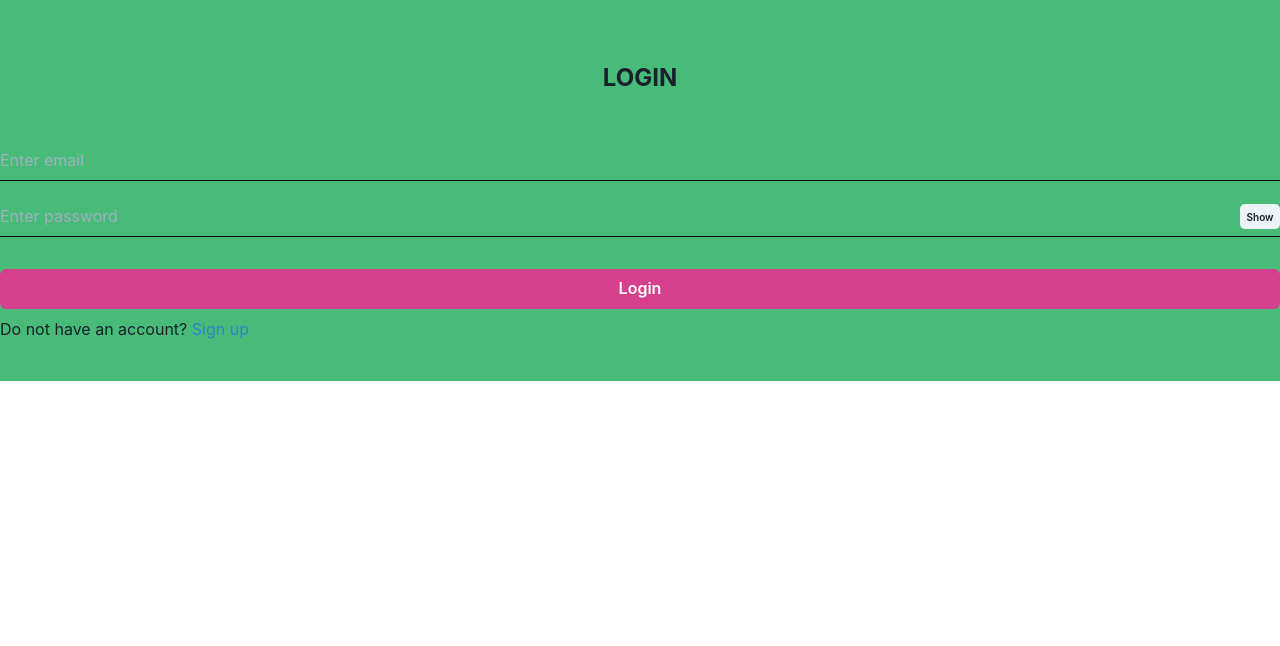
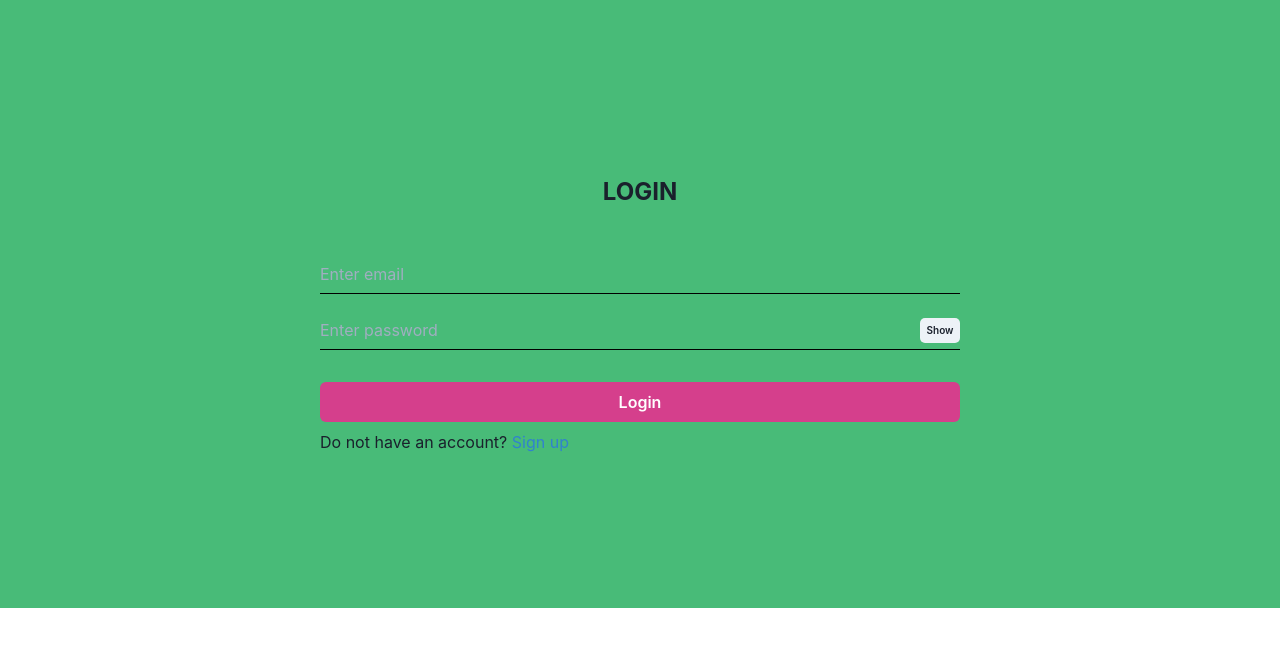
Before and after one commit to gadzorgenu/weather-app, a React (Create React App) app: page /login in a window 1280 px wide. Shown: the top 646 px of the page. Built offline with nearby package versions, Linux system fonts and the light colour scheme.

Commit message:
MOdified signup form

```diff
--- a/src/components/Form/LoginForm.js
+++ b/src/components/Form/LoginForm.js
@@ -60,7 +60,7 @@ import {useHistory } from 'react-router-dom'
     }
 
     return(
-        <Box py={10} iscentered='true'>
+        <Box py='12%' mx='25%' w={{base:'30%', md:'50%'}}>
             <Box textAlign='center' my={6}>
                 <Heading as='h5' fontSize={{ md: '2xl'}}>LOGIN</Heading>
             </Box>
--- a/src/pages/login.js
+++ b/src/pages/login.js
@@ -12,7 +12,7 @@ const Login = () =>{
   }
 
   return(
-    <Box bg='green.400'>
+    <Box bg='green.400' >
       <LoginForm loginState={loginState} />
     </Box>
   )
```
Also changed, not shown: 1 other file (tests, documents, lock files or other folders).
